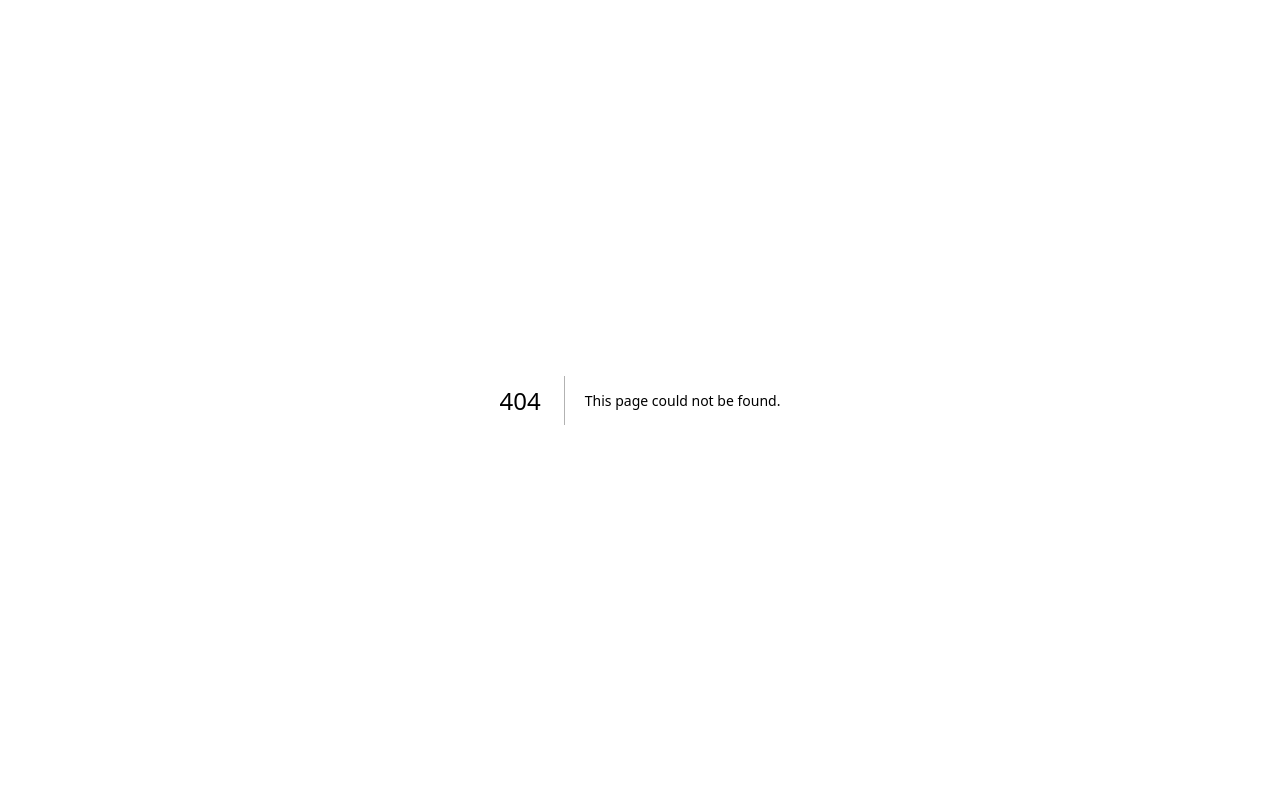
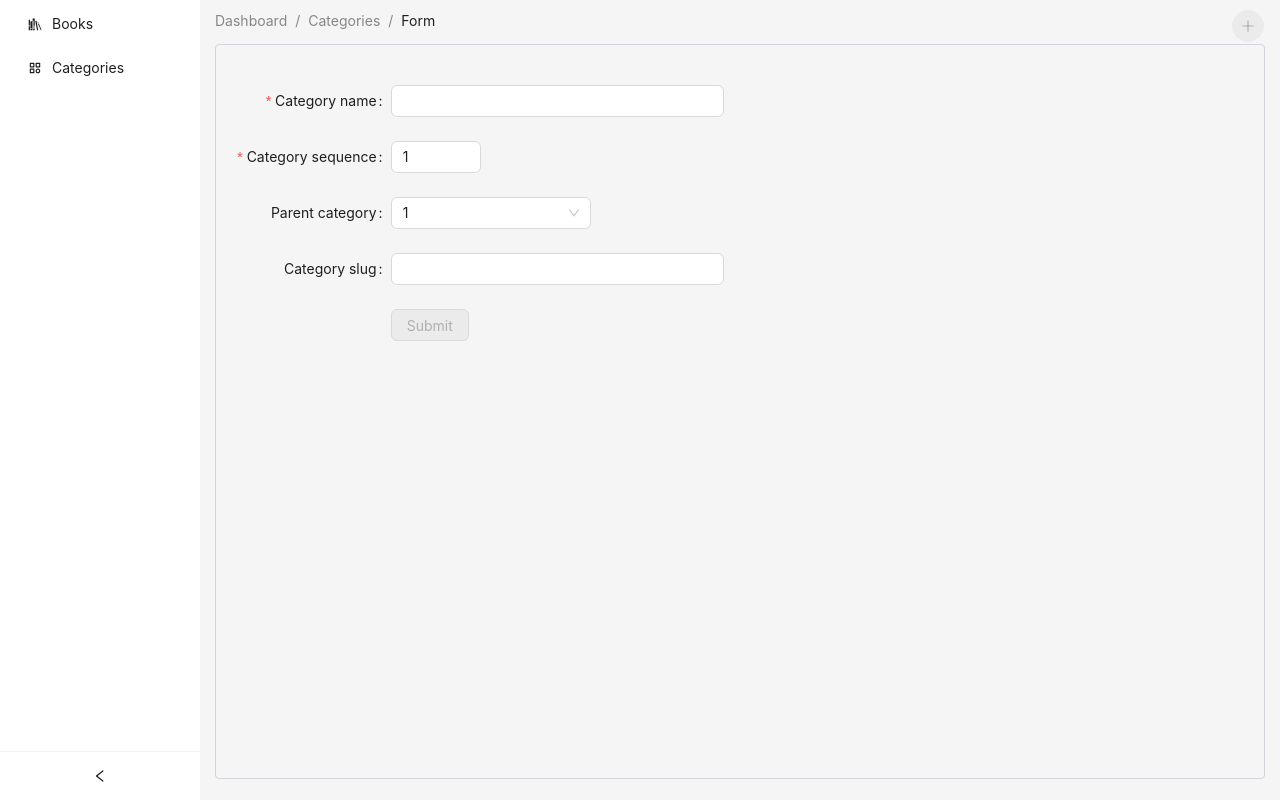
Before and after one commit to BookDang/itbook, a Next.js app: page /dashboard/categories/form in a window 1280 px wide. Before the commit this address had no page. Built offline with nearby package versions, Linux system fonts and the light colour scheme.

Commit message:
[issue 6] Show list of categories.

```diff
--- a/package.json
+++ b/package.json
@@ -12,6 +12,7 @@
     "seed": "ts-node --compiler-options {\"module\":\"CommonJS\"} prisma/seed.ts"
   },
   "dependencies": {
+    "@ant-design/icons": "^5.2.6",
     "@prisma/client": "^5.5.2",
     "antd": "^5.11.1",
     "axios": "^1.6.2",
--- /dev/null
+++ b/src/app/dashboard/categories/form/page.tsx
@@ -0,0 +1,12 @@
+import CategoryForm from "@/components/dashboard/Categories/Form/page"
+import { FC } from "react"
+
+type PageProp = {}
+
+const Page: FC<PageProp> = () => {
+  return (
+    <CategoryForm />
+  )
+}
+
+export default Page
--- /dev/null
+++ b/src/app/dashboard/categories/layout.tsx
@@ -0,0 +1,16 @@
+import Action from "@/components/dashboard/Categories/Action"
+
+export default function DashboardLayout({
+  children,
+}: {
+  children: React.ReactNode
+}) {
+  return (
+    <>
+      <Action />
+      <div className={`border border-solid border-gray-300 rounded p-2 add-new-category h-[calc(100vh_-_65px)]`}>
+        {children}
+      </div>
+    </>
+  )
+}
--- a/src/app/dashboard/categories/page.tsx
+++ b/src/app/dashboard/categories/page.tsx
@@ -1,5 +1,4 @@
 import { FC } from "react"
-import CategoryForm from "@/components/dashboard/Categories/Form/page"
 import ListOfCategories from "@/components/dashboard/Categories/List/ListOfCategories"
 
 export const metadata = {
@@ -11,10 +10,7 @@ type CategoryProp = {}
 const Category: FC<CategoryProp> = () => {
   return (
     <>
-      <div className="border border-solid border-gray-300 rounded p-2 add-new-category">
-        {/* <CategoryForm /> */}
-        <ListOfCategories />
-      </div>
+      <ListOfCategories />
     </>
   )
 }
--- a/src/app/dashboard/layout.tsx
+++ b/src/app/dashboard/layout.tsx
@@ -13,7 +13,7 @@ export const metadata: Metadata = {
   description: 'Generated by create next app',
 }
 
-export default function RootLayout({
+export default function DashboardLayout({
   children,
 }: {
   children: React.ReactNode
--- a/src/app/globals.css
+++ b/src/app/globals.css
@@ -2,26 +2,6 @@
 @tailwind components;
 @tailwind utilities;
 
-/* :root {
-  --foreground-rgb: 0, 0, 0;
-  --background-start-rgb: 214, 219, 220;
-  --background-end-rgb: 255, 255, 255;
+body {
+  margin: 0 !important;
 }
-
-@media (prefers-color-scheme: dark) {
-  :root {
-    --foreground-rgb: 255, 255, 255;
-    --background-start-rgb: 0, 0, 0;
-    --background-end-rgb: 0, 0, 0;
-  }
-}
-
-body {
-  color: rgb(var(--foreground-rgb));
-  background: linear-gradient(
-      to bottom,
-      transparent,
-      rgb(var(--background-end-rgb))
-    )
-    rgb(var(--background-start-rgb));
-} */
--- /dev/null
+++ b/src/components/dashboard/Categories/Action.tsx
@@ -0,0 +1,25 @@
+'use client'
+
+import { useRouter } from 'next/navigation'
+import { PlusOutlined } from "@ant-design/icons"
+import Button from "antd/es/button"
+import { FC } from "react"
+import { useActivePath } from '@/hooks/useActivePath'
+
+type ActionProps = {}
+const Action: FC<ActionProps> = () => {
+  const router = useRouter()
+  const checkActivePath = useActivePath()
+  const href = '/dashboard/categories/form'
+  return (
+    <div className="flex gap-5 justify-end fixed right-4 w-fit">
+      <Button shape="circle" icon={<PlusOutlined />}
+        onClick={() => router.push(href)}
+        className={`border-0 bg-transparent shadow-none ${checkActivePath(href) ? '' : 'hover:rotate-90 hover:border'}`}
+        disabled={checkActivePath(href)}
+      />
+    </div>
+  )
+}
+
+export default Action
--- a/src/components/dashboard/Categories/Form/page.tsx
+++ b/src/components/dashboard/Categories/Form/page.tsx
@@ -44,6 +44,9 @@ const CategoryForm: FC<CategoryFormProp> = () => {
     if (res.status === 201) {
       openNotification(api, res.statusText, STATUS.SUCCESS as NotificationType)
       reset()
+      setTimeout(() => {
+        form.resetFields()
+      }, 100)
     } else if (res.status === 422) {
       openNotification(api, res.statusText, STATUS.WARNING as NotificationType)
     }
@@ -56,7 +59,7 @@ const CategoryForm: FC<CategoryFormProp> = () => {
     <>
       {contextHolder}
       <Form
-        name="basic"
+        name="category_form"
         form={form}
         labelCol={{ span: 5 }}
         wrapperCol={{ span: 12 }}
@@ -64,6 +67,7 @@ const CategoryForm: FC<CategoryFormProp> = () => {
         initialValues={{ remember: true }}
         onFinish={handleSubmit(onSubmit)}
         autoComplete="off"
+        className="mt-8"
       >
         <Controller
           name="categoryname"
--- a/src/components/dashboard/Categories/List/ListOfCategories.tsx
+++ b/src/components/dashboard/Categories/List/ListOfCategories.tsx
@@ -10,7 +10,6 @@ import Spin from "antd/es/spin"
 type ListOfCategoriesProp = {}
 
 const ListOfCategories: FC<ListOfCategoriesProp> = (): ReactNode => {
-  const columns: ColumnsType<Category> = [{}]
   const [categories, setCategories] = useState<Category[] | null>(null)
 
   useEffect(() => {
@@ -18,13 +17,11 @@ const ListOfCategories: FC<ListOfCategoriesProp> = (): ReactNode => {
       .then((res) => {
         setCategories(res)
       })
-      .finally(() => {
-
-      })
+      .finally(() => {})
   }, [])
 
   return (
-    <div className="wrap-list-categories h-[calc(100vh_-_80px)] relative">
+    <div className="wrap-list-categories h-full relative">
       {
         categories === null ?
           <EmptyData>
@@ -44,6 +41,7 @@ export default ListOfCategories
 type EmptyDataProp = {
   children: ReactNode
 }
+
 const EmptyData: FC<EmptyDataProp> = ({ children }) => {
   return (
     <div className="w-full h-full flex justify-center items-center">
--- /dev/null
+++ b/src/hooks/useActivePath.tsx
@@ -0,0 +1,9 @@
+import { usePathname } from 'next/navigation'
+
+export function useActivePath(): (path: string) => boolean {
+  const pathname = usePathname()
+  const checkActivePath = (path: string) => {
+    return path === pathname
+  }
+  return checkActivePath
+}
--- a/src/types/categorytypes.ts
+++ b/src/types/categorytypes.ts
@@ -1,7 +1,7 @@
 type FieldType = {
   categoryname: string
   categoryslug: string
-  categoryparent?: number
+  categoryparent?: number|string
   categorysequence: number
 }
 
```
Also changed, not shown: 1 other file (tests, documents, lock files or other folders).
